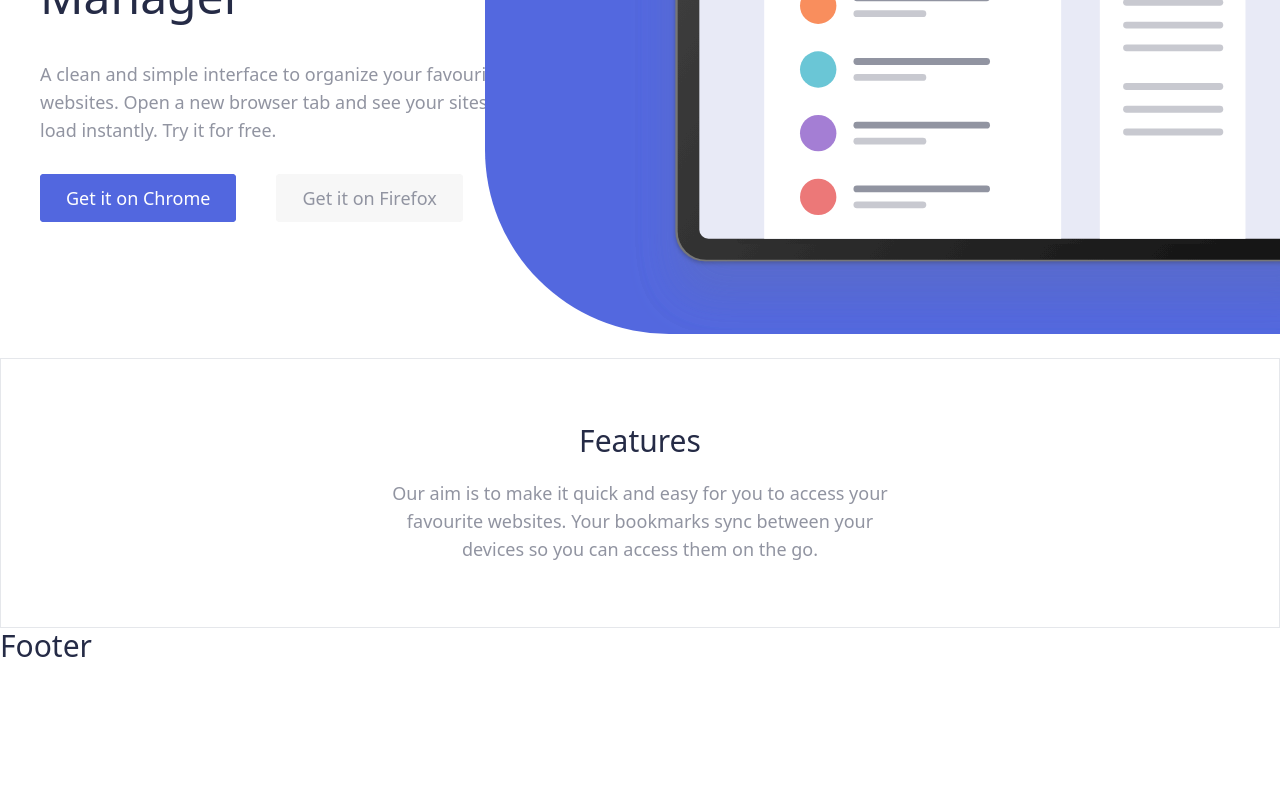
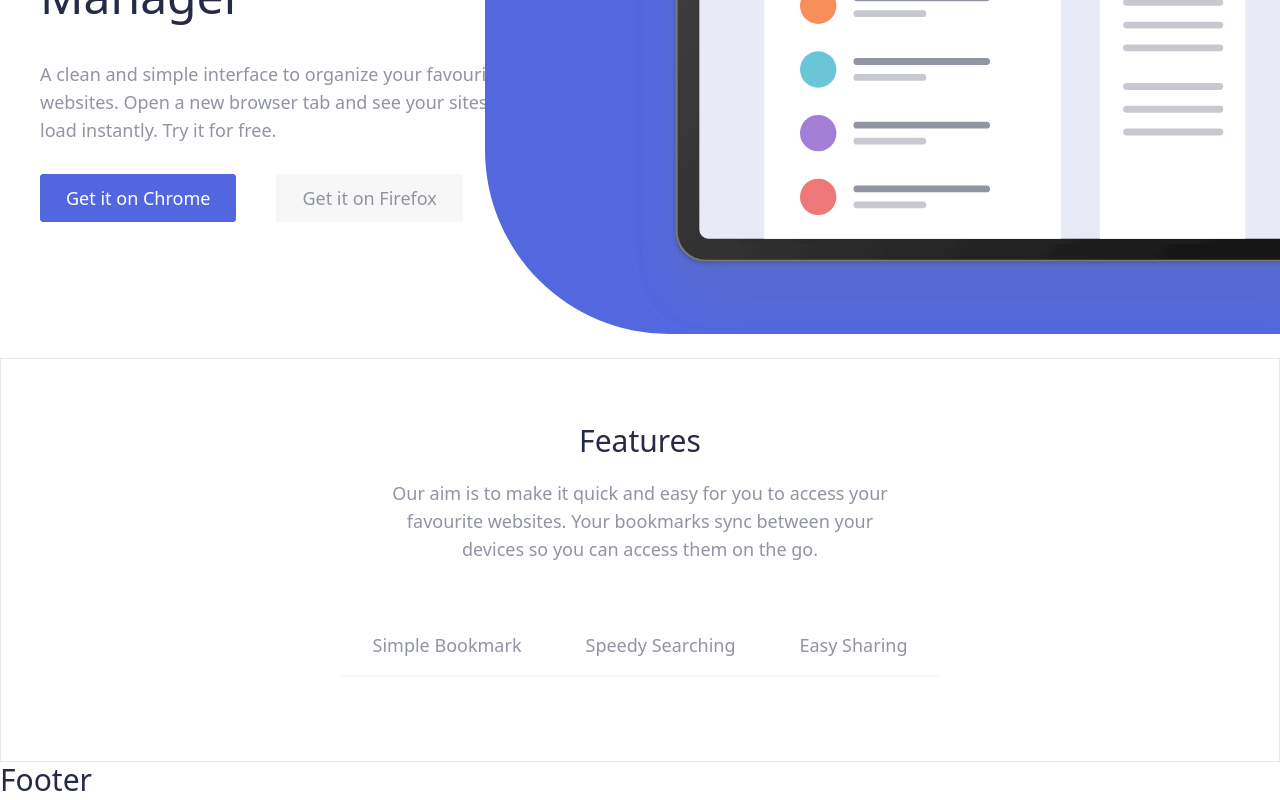
Before and after one commit to AlvesPHGA/bookmark, a React (Vite) app: page / in a window 1280 px wide. Shown: the part 342-1142 px from the top of the page. Before the commit the page ends 1008 px from the top, so only its background shows below. Built offline with nearby package versions, Linux system fonts and the light colour scheme.

Commit message:
update: add buttons to TabComponent

```diff
--- a/src/ui/components/Form/Button.tsx
+++ b/src/ui/components/Form/Button.tsx
@@ -1,6 +1,6 @@
 import { ButtonProps } from '../../../data/@types/IForms';
 import { buttonStyle } from '../../styles/formsStyles';
 
-export const Button = ({ ...props }: ButtonProps) => {
-   return <button className={buttonStyle()} {...props} />;
+export const Button = ({ types, ...props }: ButtonProps) => {
+   return <button className={buttonStyle({ types })} {...props} />;
 };
--- a/src/ui/components/SBM/TabComponent.tsx
+++ b/src/ui/components/SBM/TabComponent.tsx
@@ -3,11 +3,11 @@ import { DivComponent } from '../TagsComponents';
 
 export const TabComponent = () => {
    return (
-      <DivComponent>
-         <DivComponent>
-            <Button>Simple Bookmark</Button>
-            <Button>Speedy Searching</Button>
-            <Button>Easy Sharing</Button>
+      <DivComponent box="tab_component">
+         <DivComponent box="tab_buttons">
+            <Button types="btn_tab">Simple Bookmark</Button>
+            <Button types="btn_tab">Speedy Searching</Button>
+            <Button types="btn_tab">Easy Sharing</Button>
          </DivComponent>
 
          <DivComponent>
--- a/src/ui/partials/Features.tsx
+++ b/src/ui/partials/Features.tsx
@@ -1,10 +1,12 @@
 import { ContentFeaturesComponent } from '../components/Features/ContentFeaturesComponent';
+import { TabComponent } from '../components/SBM/TabComponent';
 import { SectionComponent } from '../components/TagsComponents';
 
 export const Features = () => {
    return (
       <SectionComponent section="features">
          <ContentFeaturesComponent />
+         <TabComponent />
       </SectionComponent>
    );
 };
--- a/src/ui/styles/formsStyles.tsx
+++ b/src/ui/styles/formsStyles.tsx
@@ -6,6 +6,8 @@ export const buttonStyle = tv({
    variants: {
       types: {
          login: 'uppercase',
+         btn_tab:
+            'rounded-none bg-transparent text-grayishBlue font-medium border-0 px-8 border-b-2 border-[#f7f7f7]  pb-4',
       },
    },
 
--- a/src/ui/styles/tagsStyles.tsx
+++ b/src/ui/styles/tagsStyles.tsx
@@ -7,7 +7,7 @@ export const sectionStyle = tv({
       section: {
          def: 'max-w-[1200px] flex items-center mx-auto justify-between',
          sbm: 'w-full py-10',
-         features: 'py-16 border text-center',
+         features: 'py-16 border text-center space-y-16',
       },
    },
 
@@ -23,10 +23,14 @@ export const divStyle = tv({
       box: {
          def: 'flex items-center',
          header: 'flex items-center space-x-10',
+         // Simple bookmark manager
          sbm: 'w-[1200px] mx-auto flex items-center h-[500px]',
          sbm_content: 'space-y-10 w-[40%] py-10',
          cta: 'space-x-10',
+         // Features
          feature_content: 'w-[1200px] mx-auto space-y-5',
+         tab_component: 'w-[1200px] mx-auto space-y-5',
+         tab_buttons: 'mx-auto',
       },
    },
 
--- a/tailwind.config.js
+++ b/tailwind.config.js
@@ -10,8 +10,8 @@ export default {
             // Neutral
             grayishBlue: 'hsl(229, 8%, 60%)',
             veryDarkBlue: 'hsl(229, 31%, 21%)',
-         // other
-         'color-blue':'#5368DF'
+            // other
+            'color-blue': '#5368DF',
          },
 
          fontFamily: {
```
